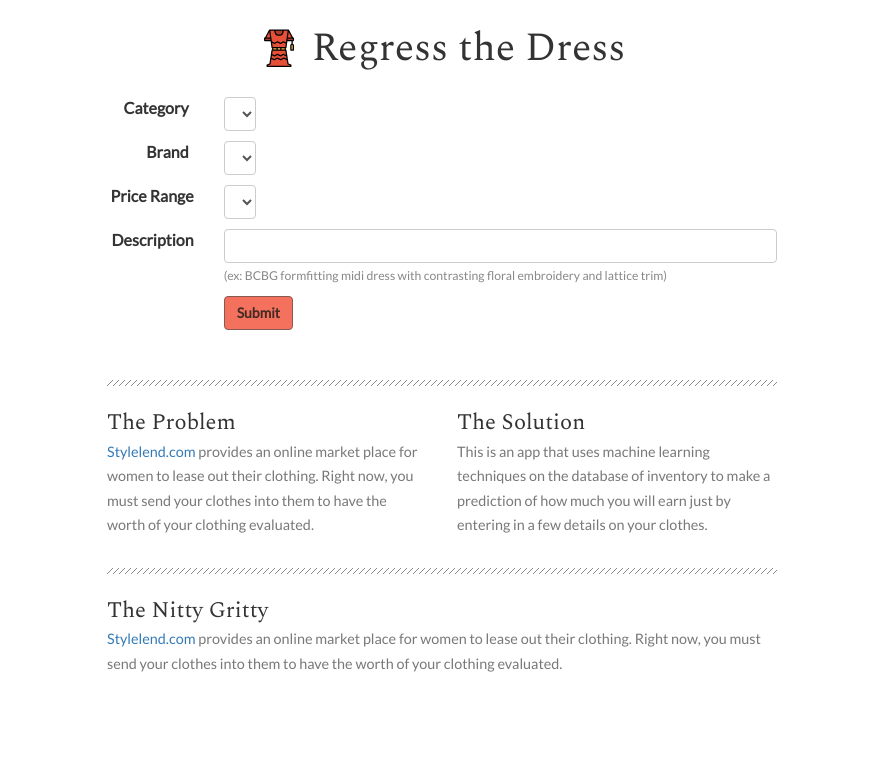
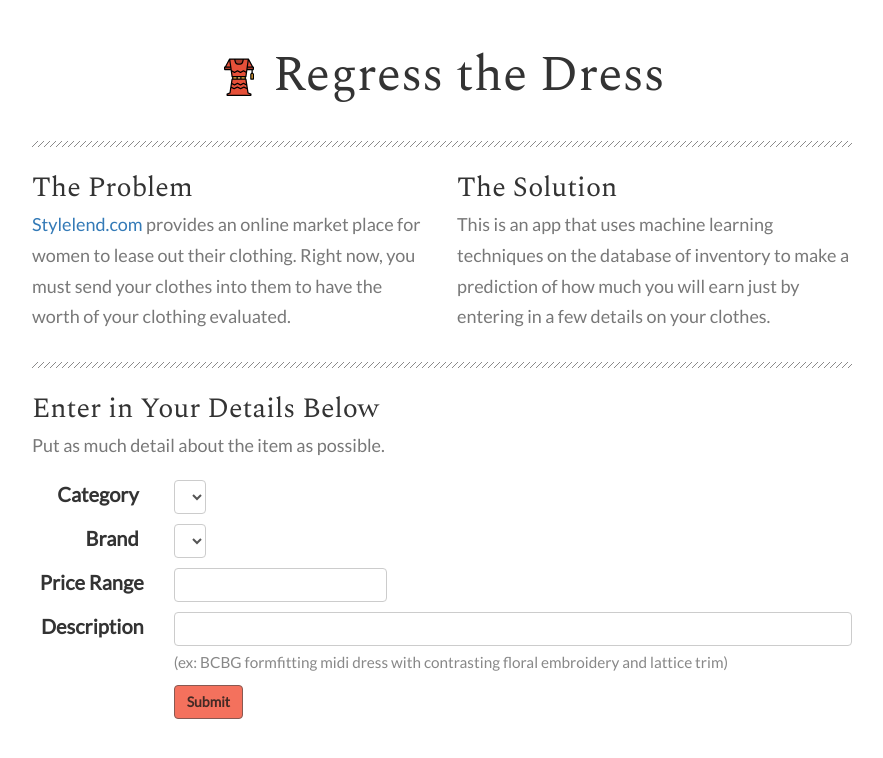
Before and after one commit to patrickspencer/regressthedress, a Flask app: page / in a window 1280 px wide. Shown: the top 758 px of the page, without its empty margins (198-1081 px from the left). Run offline with Flask 2, Linux system fonts and the light colour scheme; lists and menus that the app fills with data are empty; parts of the project's set-up code (start-up, migrations or seed data) failed here and were passed over; some libraries are stand-ins or nearby versions.

Commit message:
Update webapp

```diff
--- a/wombat/webapp/assets/sass/main.scss
+++ /dev/null
@@ -1,127 +0,0 @@
-/* Space out content a bit */
-body {
-  padding-top: 20px;
-  padding-bottom: 20px;
-}
-
-/* Everything but the jumbotron gets side spacing for mobile first views */
-.header,
-.marketing,
-.footer {
-  padding-right: 15px;
-  padding-left: 15px;
-}
-
-/* Custom page header */
-.header {
-  padding-bottom: 20px;
-  border-bottom: 1px solid #e5e5e5;
-}
-/* Make the masthead heading the same height as the navigation */
-.header h3 {
-  margin-top: 0;
-  margin-bottom: 0;
-  line-height: 40px;
-}
-
-/* Custom page footer */
-.footer {
-  padding-top: 19px;
-  color: #777;
-  border-top: 1px solid #e5e5e5;
-}
-
-/* Customize container */
-@media (min-width: 768px) {
-  .container {
-    max-width: 700px;
-  }
-}
-.container-narrow > hr {
-  margin: 30px 0;
-}
-
-/* Main marketing message and sign up button */
-.jumbotron {
-  text-align: center;
-  border-bottom: 1px solid #e5e5e5;
-}
-.jumbotron .btn {
-  padding: 14px 24px;
-  font-size: 21px;
-}
-
-/* Supporting marketing content */
-.marketing {
-  margin: 40px 0;
-}
-.marketing p + h4 {
-  margin-top: 28px;
-}
-
-/* Responsive: Portrait tablets and up */
-@media screen and (min-width: 768px) {
-  /* Remove the padding we set earlier */
-  .header,
-  .marketing,
-  .footer {
-    padding-right: 0;
-    padding-left: 0;
-  }
-  /* Space out the masthead */
-  .header {
-    margin-bottom: 30px;
-  }
-  /* Remove the bottom border on the jumbotron for visual effect */
-  .jumbotron {
-    border-bottom: 0;
-  }
-}
-
-#description {
-    width: 100%;
-}
-
-body, .form-group {
-    font-family: 'Lato', sans-serif;
-    font-size: 16px;
-}
-
-#item_type_label, #brand_label {
-  padding-right: 5px;
-}
-
-#description_field_row {
-    margin-bottom: 10px;
-}
-
-#brand_item_type_field_row {
-    margin-bottom: 10px;
-}
-
-textarea:hover,
-input:hover,
-textarea:active,
-input:active,
-textarea:focus,
-input:focus,
-button:focus,
-button:active,
-button:hover,
-label:focus,
-.btn:active,
-.btn.active
-{
-    outline:0px !important;
-    -webkit-appearance:none;
-}
-
-#title {
-    text-align: center;
-    margin: 20px 0 20px 0;
-}
-
-#links {
-    text-align: center;
-    margin: 10px 0 20px 0;
-}
--- a/wombat/webapp/forms.py
+++ b/wombat/webapp/forms.py
@@ -14,4 +14,4 @@
     submit = SubmitField(label='Submit')
     item_type = SelectField(label='Category', choices=item_types)
     brand = SelectField(label='Brand', choices=brands)
-    price_range = SelectField(label='Price Range', choices=brands)
+    est_price = StringField(label='Price Range')
--- a/wombat/webapp/static/css/main.css
+++ b/wombat/webapp/static/css/main.css
@@ -1,55 +1,16 @@
 /* Space out content a bit */
 body {
-  font-size: 15px
+  font-size: 20px;
   padding-top: 20px;
-  padding-bottom: 20px; }
-
-/* Everything but the jumbotron gets side spacing for mobile first views */
-.header,
-.marketing,
-.footer {
-  padding-right: 15px;
-  padding-left: 15px; }
-
-/* Custom page header */
-.header {
   padding-bottom: 20px;
-  border-bottom: 1px solid #e5e5e5; }
-
-/* Make the masthead heading the same height as the navigation */
-.header h3 {
-  margin-top: 0;
-  margin-bottom: 0;
-  line-height: 40px; }
-
-/* Custom page footer */
-.footer {
-  padding-top: 19px;
-  color: #777;
-  border-top: 1px solid #e5e5e5; }
+  font-family: 'Lato', sans-serif; }
 
 /* Customize container */
 @media (min-width: 768px) {
   .container {
-    max-width: 700px; } }
+    max-width: 850px; } }
 .container-narrow > hr {
   margin: 30px 0; }
-
-/* Main marketing message and sign up button */
-.jumbotron {
-  text-align: center;
-  border-bottom: 1px solid #e5e5e5; }
-
-.jumbotron .btn {
-  padding: 14px 24px;
-  font-size: 21px; }
-
-/* Supporting marketing content */
-.marketing {
-  margin: 40px 0; }
-
-.marketing p + h4 {
-  margin-top: 28px; }
 
 /* Responsive: Portrait tablets and up */
 @media screen and (min-width: 768px) {
@@ -59,24 +20,11 @@
   .footer {
     padding-right: 0;
     padding-left: 0; }
-
-  /* Space out the masthead */
-  .header {
-    margin-bottom: 30px; }
-
-  /* Remove the bottom border on the jumbotron for visual effect */
-  .jumbotron {
-    border-bottom: 0; } }
-#description {
-  width: 100%; }
-
-body {
-  font-family: 'Lato', sans-serif;
-  font-size: 16px; }
+}
 
 .input-form-group {
-  font-family: 'Lato', sans-serif;
-  font-size: 16px; }
+  margin-top: 20px;
+}
 
 #item_type_label, #brand_label {
   padding-right: 5px; }
@@ -104,18 +52,23 @@
 
 #title {
   text-align: center;
-  margin: 20px 0 20px 0; }
+  margin: 20px 0 30px 0; }
 
 #links {
   text-align: center;
   margin: 10px 0 20px 0; }
 
 .form-control {
+font-size: 100%;
+font-size: 90%;
 outline: none;
-padding: 10px;
 -webkit-box-shadow: none !important;
 -moz-box-shadow: none !important;
 box-shadow: none !important; }
+
+.select_custom {
+  padding: 10px;
+}
 
 .select_custom {
   outline: none;
@@ -143,13 +96,14 @@
   font-family: 'Spectral', serif;
 }
 
-.explanation_p > p {
+.explanation_p {
   color: #787878;
   font-size: 90%;
   line-height: 170%;
 }
 
-.explanation_title {
+.header {
+
   margin: 20px 0 15px 0;
   font-size: 140%;
   line-height: 150%;
@@ -172,11 +126,9 @@
 .form_helper_text {
   color: #888888;
   font-size: 90%;
-  margin-left: 10px;
 }
 
 .about_this_site {
-  margin-top: 50px;
 }
 
 .panel-heading {
@@ -191,12 +143,16 @@
   text-align: right;
 }
 
-.input-form-group > .row {
-  margin-bottom: 10px;
-}
-
 .output_panel {
   margin-top: 20px;
 }
 
+#description {
+  width: 100%;
+}
+
+#form-directions {
+  margin: 0 0 50px 0;
+}
+
 /*# sourceMappingURL=main.css.map */
--- a/wombat/webapp/templates/index.jinja2
+++ b/wombat/webapp/templates/index.jinja2
@@ -8,6 +8,32 @@
     </div>
 </div>
 
+<div class="about_this_site">
+<hr class="fancy_hr">
+<div id="brand_item_type_field_row" class="row">
+  <div class="col-md-6">
+    <span class="header">The Problem</span>
+    <p class="explanation_p">
+	<a href="http://stylelend.com">Stylelend.com</a>
+	provides an online market place for women to lease out their clothing.
+	Right now, you must send your clothes into them to have the worth of
+	your clothing evaluated.
+    </p>
+  </div> <!-- col-md-6  -->
+  <div class="col-md-6">
+    <span class="header">The Solution</span>
+    <p class="explanation_p">
+    This is an app that uses machine learning techniques on the database of inventory to make a prediction of how much you will earn just by entering in a few details on your clothes.
+    </p>
+  </div> <!-- col-md-6  -->
+</div><!-- /.row -->
+<hr class="fancy_hr">
+</div> <!-- / .about_this_site -->
+
+  <span class="header">Enter in Your Details Below</span>
+  <p class="explanation_p">
+    Put as much detail about the item as possible.
+  </p>
 <div class="input-form-group">
   <form method="POST" action="{{ url_for('main.index') }}" class="form-inline">
     <div class="row input_row">
@@ -28,10 +54,10 @@
     </div><!-- /.row -->
     <div class="row input_row">
       <div class="col-md-2 control-label">
-        <span id="price_range_label">{{ form.price_range.label }}</span>
+        <span id="price_range_label">{{ form.est_price.label }}</span>
       </div>
       <div class="col-md-10">
-        {{ form.price_range(class_='form-control select_custom') }}
+        {{ form.est_price(class_='form-control select_custom') }}
       </div><!-- /.col-md-10 -->
     </div><!-- /.row -->
     <div class="row">
@@ -41,6 +67,7 @@
       <div id="description_field_row" class="col-md-10">
           {{ form.description(class_='form-control') }}
 	  <span class="form_helper_text">
+	      <br>
 	      <small>
 		  (ex: BCBG formfitting midi dress with contrasting floral embroidery and lattice trim)
               </small>
@@ -76,38 +103,9 @@
           ${{ predicted_value }} per week
     </div>
 </div>
+
+<div class="row">
+
+</div>
 {% endif %}
-    <div class="about_this_site">
-    <hr class="fancy_hr">
-    <div id="brand_item_type_field_row" class="row">
-      <div class="col-md-6 explanation_p">
-	<span class="explanation_title">The Problem</span>
-	<p>
-	    <a href="http://stylelend.com">Stylelend.com</a>
-	    provides an online market place for women to lease out their clothing.
-	    Right now, you must send your clothes into them to have the worth of
-	    your clothing evaluated.
-	</p>
-      </div> <!-- col-md-6  -->
-      <div class="col-md-6 explanation_p">
-	<span class="explanation_title">The Solution</span>
-	<p>
-	This is an app that uses machine learning techniques on the database of inventory to make a prediction of how much you will earn just by entering in a few details on your clothes.
-	</p>
-      </div> <!-- col-md-6  -->
-    </div><!-- /.row -->
-    <hr class="fancy_hr">
-    <div id="brand_item_type_field_row" class="row">
-      <div class="col-md-12 explanation_p">
-
-	<span class="explanation_title">The Nitty Gritty</span>
-	<p>
-	    <a href="http://stylelend.com">Stylelend.com</a>
-	    provides an online market place for women to lease out their clothing.
-	    Right now, you must send your clothes into them to have the worth of
-	    your clothing evaluated.
-	</p>
-      </div> <!-- col-md-6  -->
-    </div><!-- /.row -->
-    </div> <!-- / .about_this_site -->
 {% endblock %}
--- a/wombat/webapp/views.py
+++ b/wombat/webapp/views.py
@@ -5,7 +5,7 @@
 from wombat.webapp.forms import DescriptionForm
 from flask import Blueprint, render_template, request
 import matplotlib.pyplot as plt
-from wombat.engine.parse_input_description import get_predicted_value_rfr
+from wombat.engine.predict_price import get_predicted_value
 
 main = Blueprint('main', __name__, url_prefix='/')
 
@@ -17,43 +17,16 @@
         title = request.form['description']
         brand = request.form['brand']
         item_type = request.form['item_type']
-        predicted_value = get_predicted_value_rfr(brand, item_type, title)
+        est_price = request.form['est_price']
+        predicted_value = get_predicted_value(brand, item_type, title, est_price)
     return render_template('index.jinja2',
             form=form, predicted_value = predicted_value)
 
-@main.route('finditem', methods=['GET', 'POST'])
-def finditem():
-    descr = request.form['description']
-    items = engine.main.get_top_n_similar_items(descr, request.form['brand'], request.form['item_type'], algorithm="l")
-    similar_items = items[0]
-    costs = [item.cost for item in similar_items]
-    price_suggestion = np.median(np.array(costs)) / 10
-    return render_template('results.jinja2',
-            similar_items = similar_items,
-            costs = costs,
-            price_suggestion = price_suggestion,
-            domain = items[1],
-            all_prices = items[2]
-            )
+@main.route('/robots.txt')
+def static_from_root():
+    return send_from_directory(app.static_folder, request.path[1:])
 
-@main.route('plot', methods=['GET'])
-def plot():
-    if request.args['item_type'] and request.args['brand']:
-        items = dbsession.query(Item).filter(
-                Item.brand == request.args['brand'],
-                Item.item_type == request.args['item_type'])
-    elif request.args['item_type']:
-        items = dbsession.query(Item).filter(
-                Item.item_type == request.args['item_type'])
-    c = [item.cost for item in items]
-    # plt.boxplot(c)
-    # plt.show()
-    # fig = plt.figure()
-    # canvas = FigureCanvas(fig)
-    # output = StringIO.StringIO()
-    # canvas.print_png(output)
-    # response = make_response(output.getvalue())
-    # response.mimetype = 'image/png'
-    # return response
-
-    return render_template('plot.jinja2', items=items)
+@main.route('/')
+def input():
+    return render_template('index.jinja2',
+            form=form, predicted_value = predicted_value)
```
Also changed, not shown: wombat/webapp/assets/sass/main_backup.css (+127 -11 lines), wombat/webapp/templates/about.jinja2 (+23 -47 lines).
